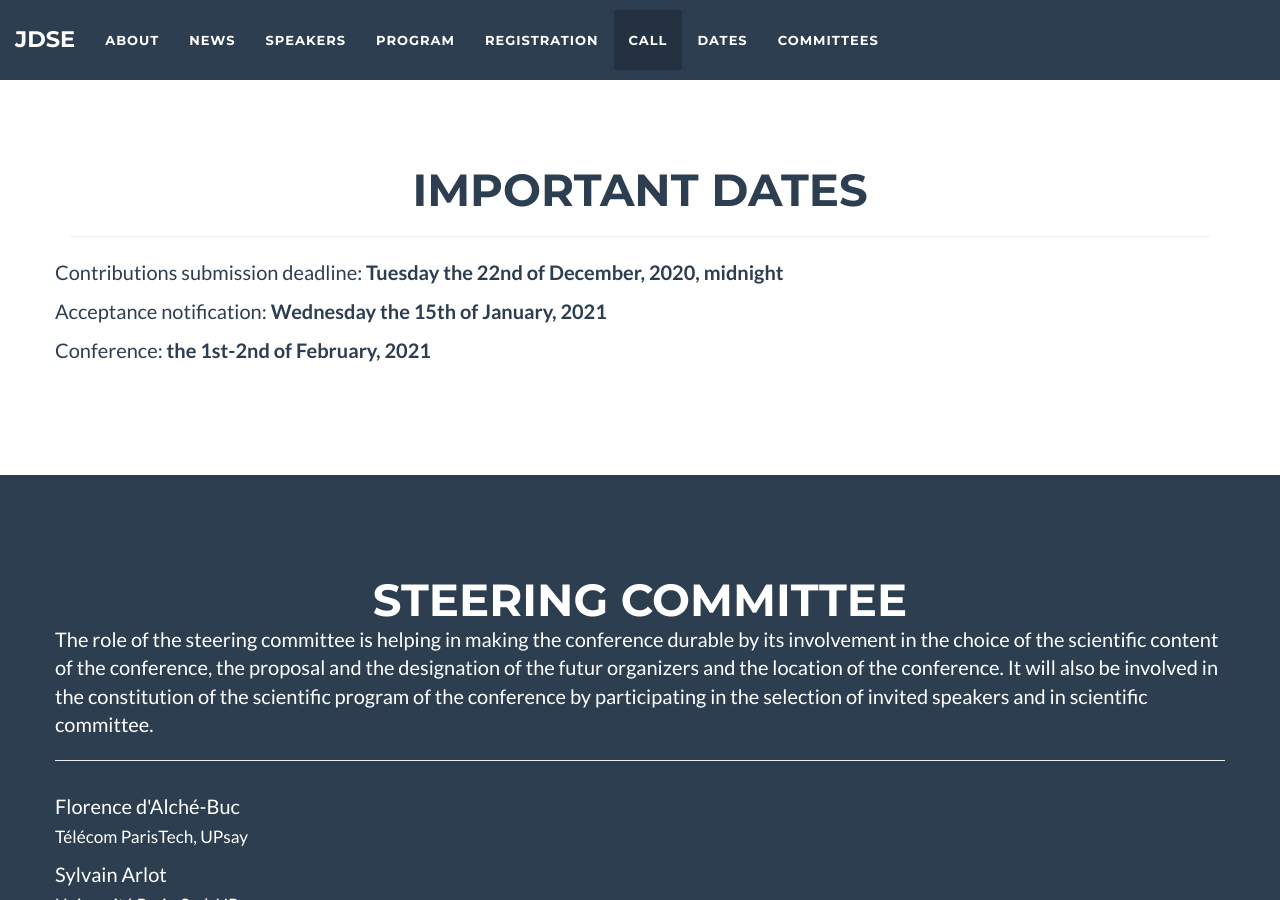
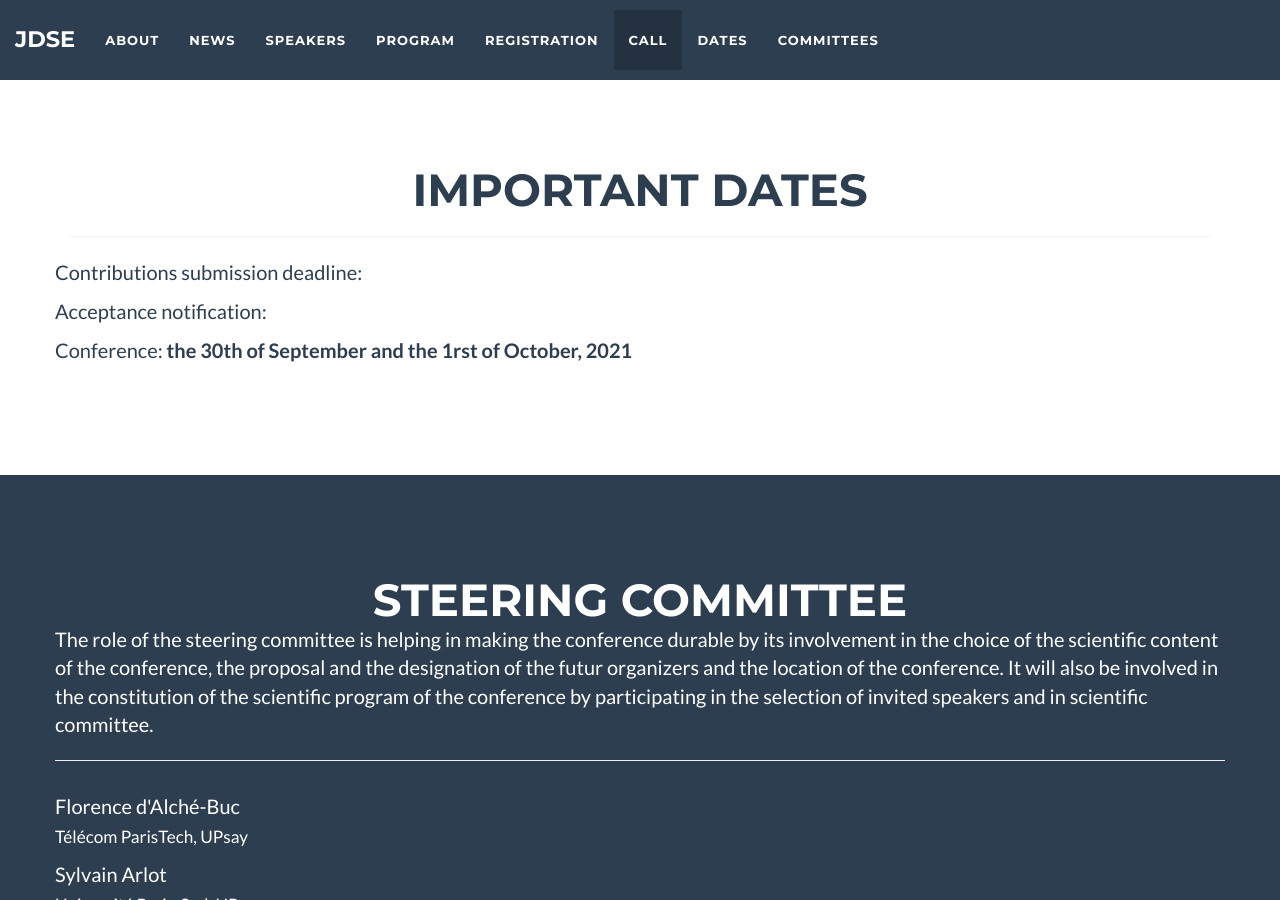
Before and after one commit to jdse-paris/JDSEAUT2021, a Jekyll site: the page built from index.html, in a window 1280 px wide and 900 px high, scrolled down 8073 px. Built offline with Jekyll 4.4.1, drawn with Linux system fonts in a browser that asks for light colours.

Commit message:
Update dates.html

```diff
--- a/_includes/dates.html
+++ b/_includes/dates.html
@@ -8,11 +8,11 @@
                 </div>
             </div>
             <div class="row">
-              <p>Contributions submission deadline: <b>Tuesday the 22nd of December, 2020, midnight</b></p>
-              <p>Acceptance notification: <b>Wednesday the 15th of January, 2021</b></p>
+              <p>Contributions submission deadline:</p>
+              <p>Acceptance notification:</p>
 	      <!-- <p>Close registration:  <b>TBA</b> -->
 	<!--	<br> <i>We know you might be in holidays right now, but the sooner you register the easier it is for us, so please take the time to fill the form!</i>  --> </p>
-              <p>Conference: <b>the 1st-2nd of February, 2021</b></p>
+              <p>Conference: <b>the 30th of September and the 1rst of October, 2021</b></p>
             </div>
         </div>
     </section>
```
